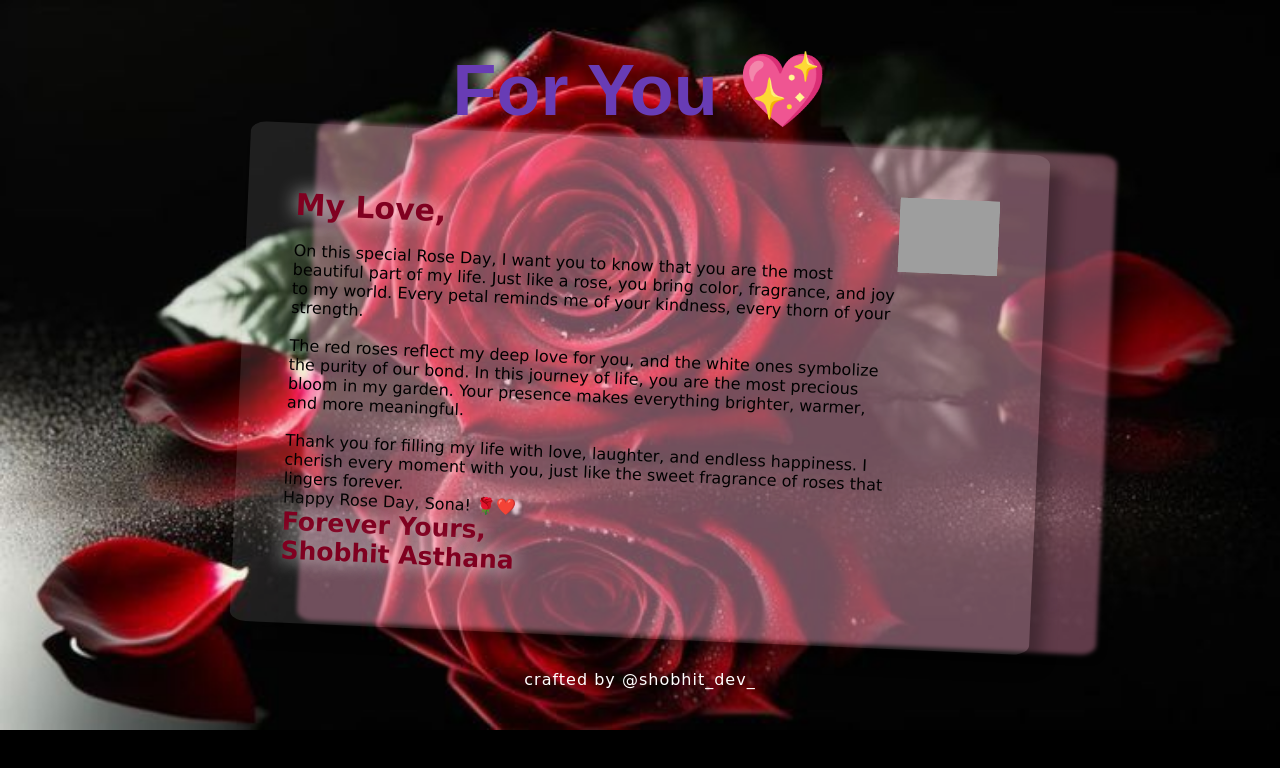
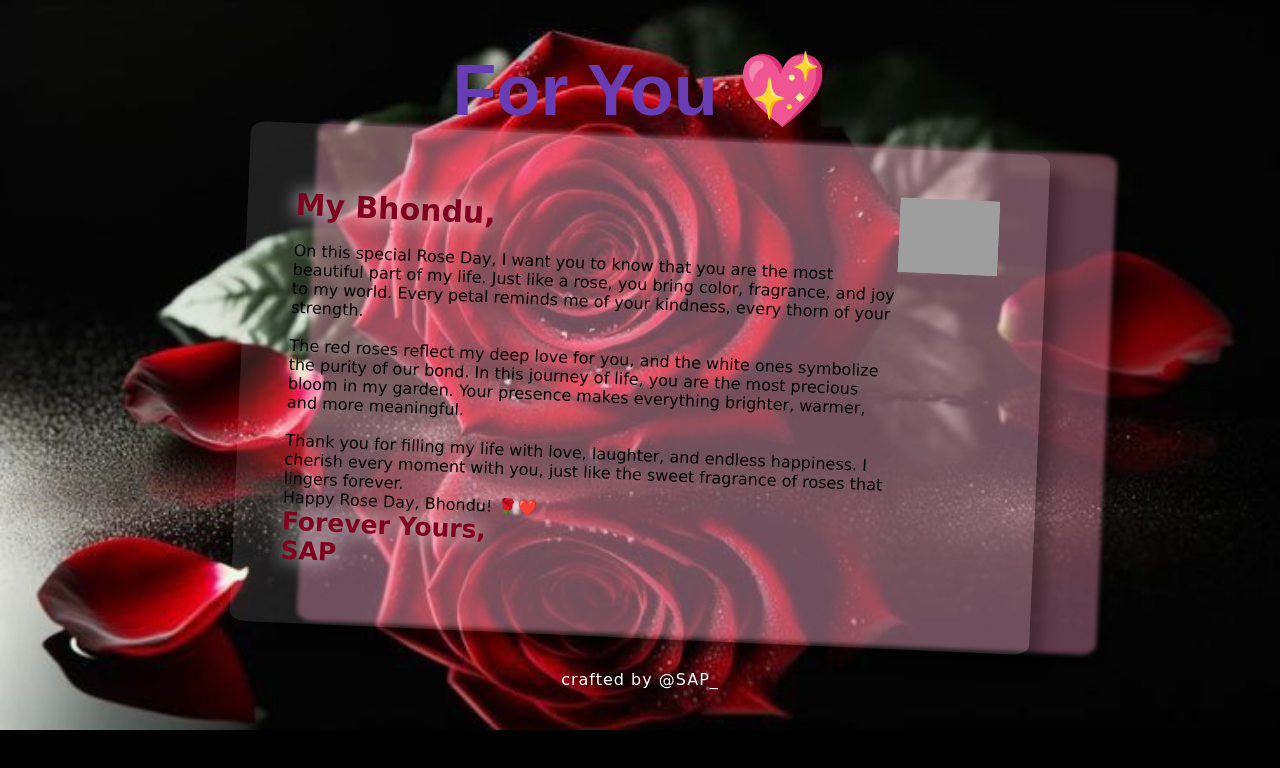
Before and after one commit to sachingsoftcell/roseday, a plain HTML site: page new.html in a window 1280 px wide. Drawn offline with Linux system fonts and the light colour scheme; grey boxes are pictures that could not be loaded.

Commit message:
Update new.html

```diff
--- a/new.html
+++ b/new.html
@@ -3,7 +3,7 @@
   <head>
     <meta charset="UTF-8" />
     <meta name="viewport" content="width=device-width, initial-scale=1.0" />
-    <title>Rose Day BY Shobhit</title>
+    <title>Rose Day</title>
     <link rel="stylesheet" href="new.css" />
   </head>
   <body>
@@ -13,7 +13,7 @@
       <div class="postcard">
         <div class="letter"></div>
         <p>
-          <span>My Love,</span>
+          <span>My Bhondu,</span>
           <br />
           <br>On this special Rose Day, I want you to know that you are the most beautiful part of my life. Just like a rose, you bring color, fragrance, and joy to my world. Every petal reminds me of your kindness, every thorn of your strength. <br>
 
@@ -21,13 +21,13 @@
 
           <br>Thank you for filling my life with love, laughter, and endless happiness. I cherish every moment with you, just like the sweet fragrance of roses that lingers forever.<br>
 
-          Happy Rose Day, Sona! 🌹❤️
+          Happy Rose Day, Bhondu! 🌹❤️
 
           <br />
           <span class="ullu">
             Forever Yours,
             <br />
-            Shobhit Asthana</span
+            SAP</span
           >
         </p>
         <div class="address">
@@ -40,7 +40,7 @@
     </div>
 
     <footer>
-      <p>crafted by @shobhit_dev_</p>
+      <p>crafted by @SAP_</p>
     </footer>
   </body>
 </html>
```
